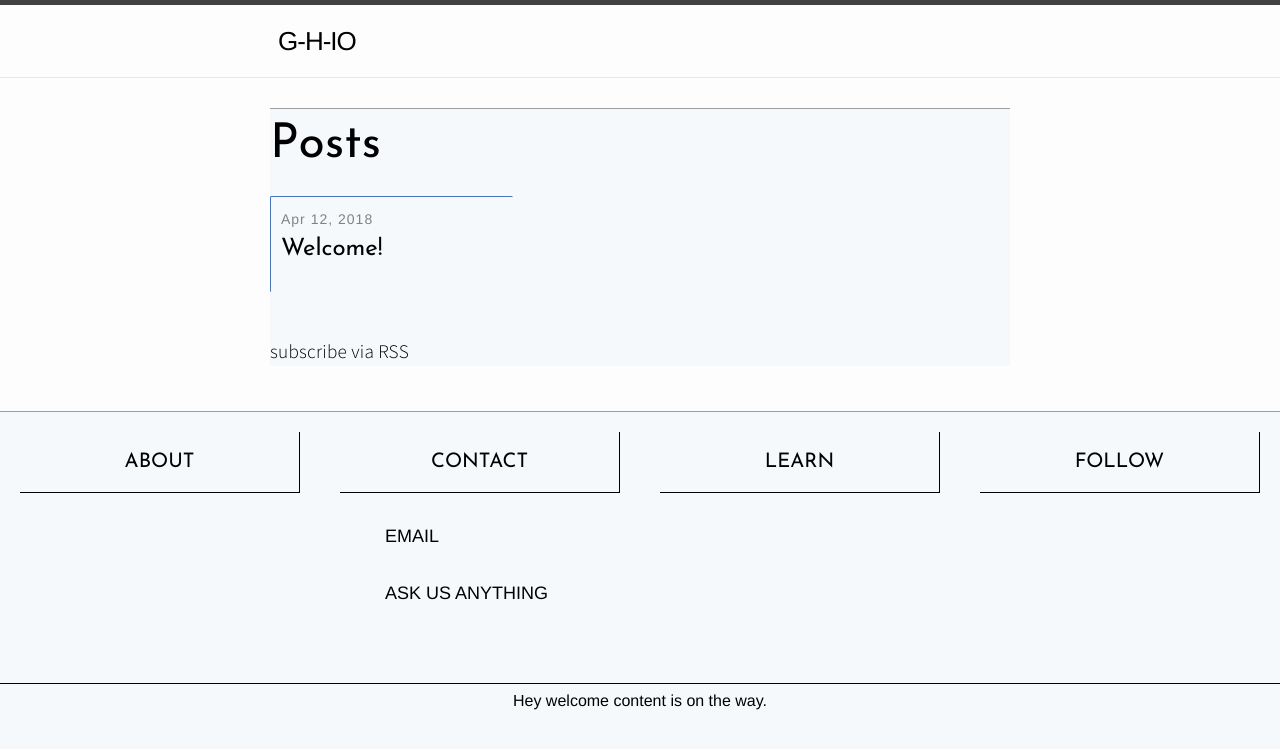
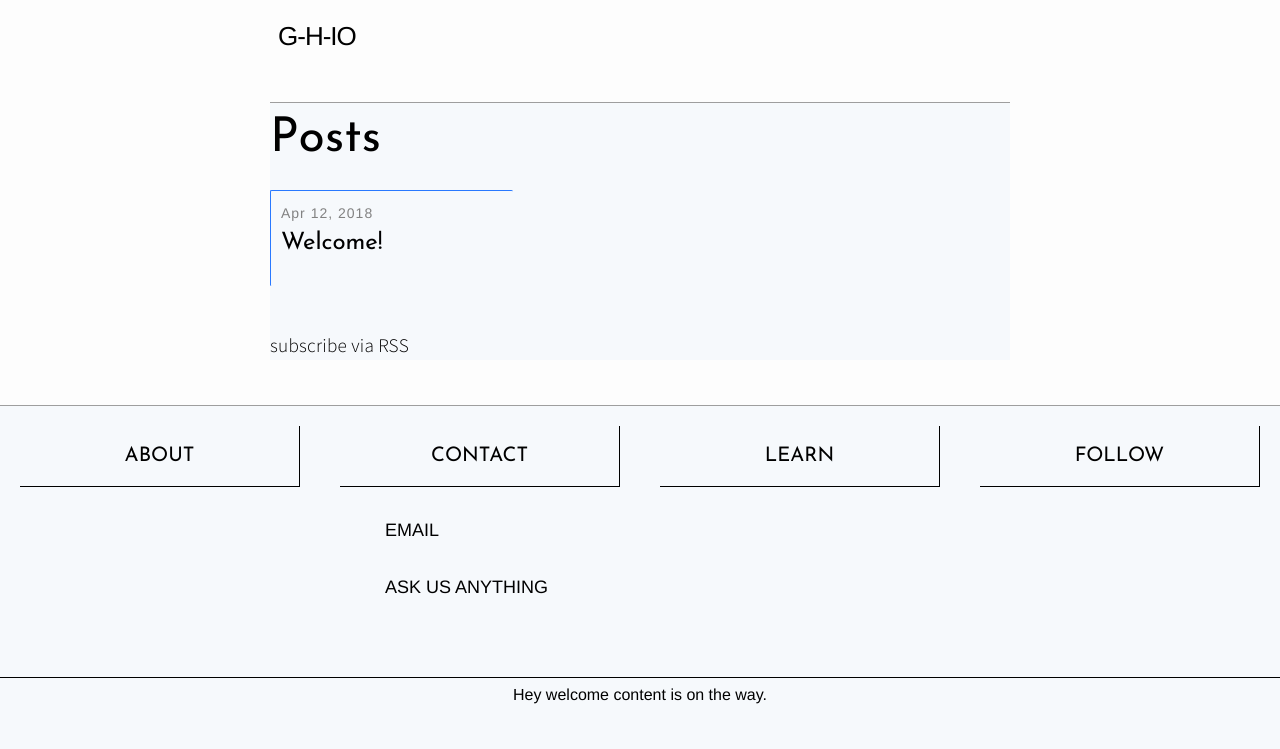
Before and after one commit to hub63501/my-blog.github.io, a Jekyll site: the page built from index.html, in a window 1280 px wide. Shown: the top 749 px of the page. Built offline with Jekyll 4.4.1, drawn with Linux system fonts in a browser that asks for light colours.

Commit message:
canged header border

```diff
--- a/css/header.css
+++ b/css/header.css
@@ -22,6 +22,9 @@
 }
 */
 
+.site-header{
+    border: none;
+}
 
 .trigger {
   padding: 8px;
```
Also changed, not shown: 2 other files.
